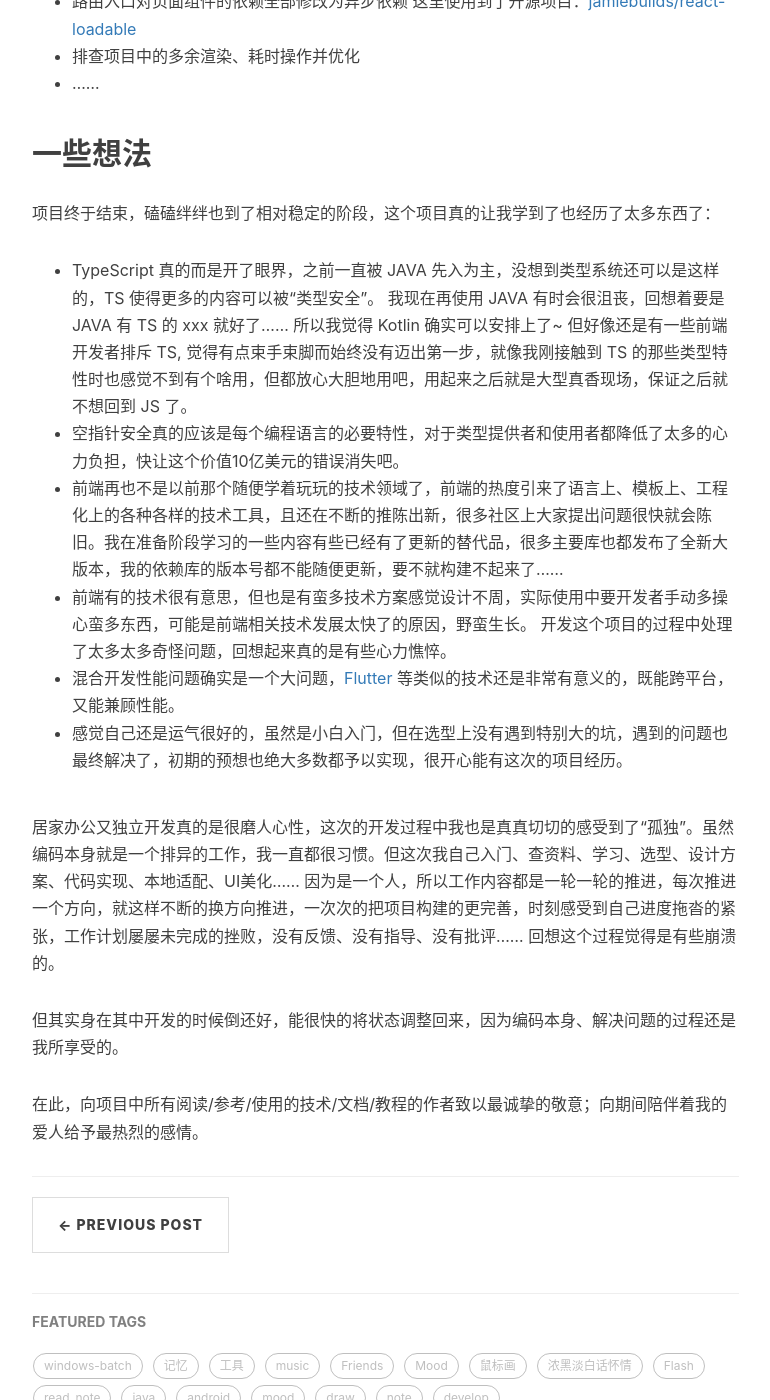
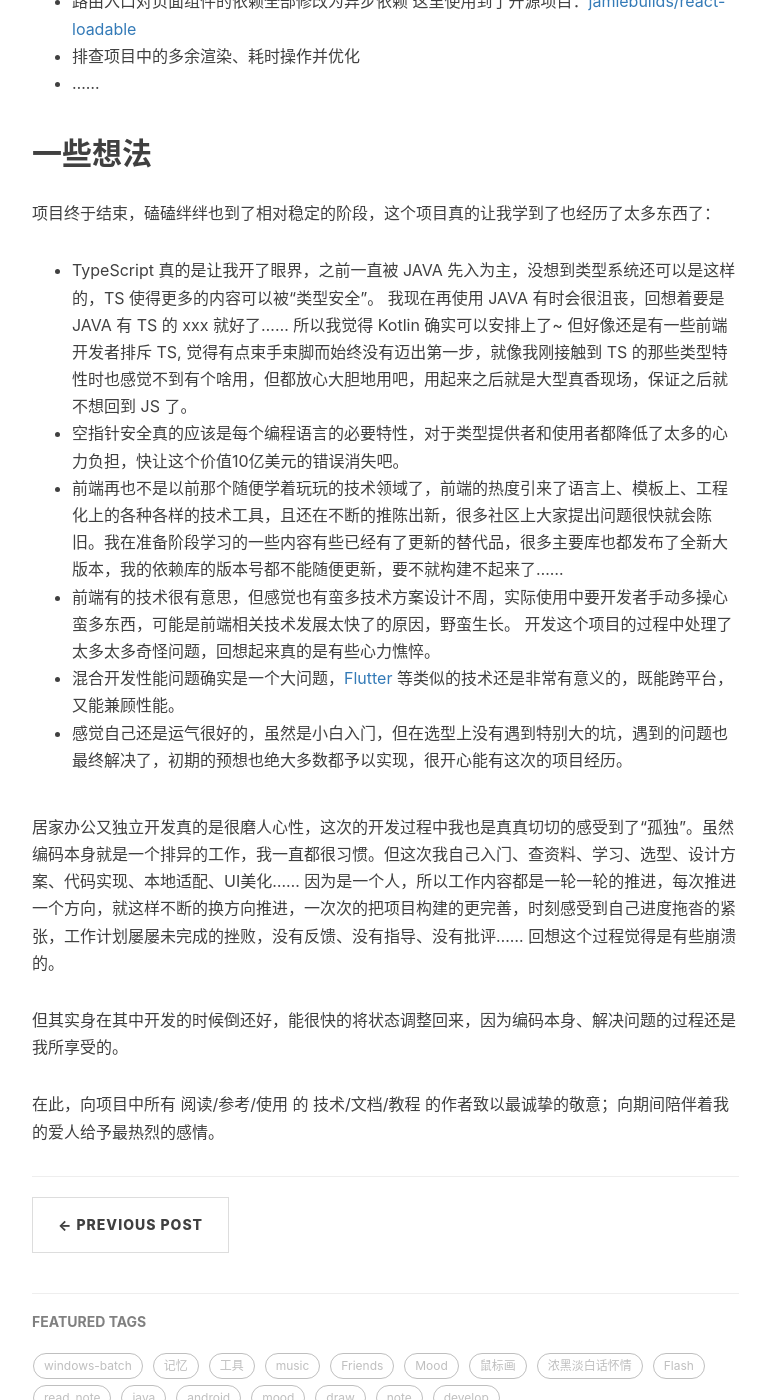
Before and after one commit to imfms/imfms.github.io, a Jekyll site: the page built from _posts/2022-07-05-my-first-web-hybird-project-experience.md, in a window 1280 px wide and 1400 px high, scrolled down 19192 px. Shown: the whole window, without its empty margins (233-1003 px from the left). Built offline with Jekyll 4.4.1, drawn with Linux system fonts in a browser that asks for light colours; nearby versions of some CDN libraries; comment, search, counter and statistics services are not loaded; some of the changed text lies outside the part shown.

Commit message:
first-hybird-project

```diff
--- a/_posts/2022-07-05-my-first-web-hybird-project-experience.md
+++ b/_posts/2022-07-05-my-first-web-hybird-project-experience.md
@@ -588,12 +588,12 @@ http {
 
 项目终于结束，磕磕绊绊也到了相对稳定的阶段，这个项目真的让我学到了也经历了太多东西了：
 
-- TypeScript 真的而是开了眼界，之前一直被 JAVA 先入为主，没想到类型系统还可以是这样的，TS 使得更多的内容可以被“类型安全”。
+- TypeScript 真的是让我开了眼界，之前一直被 JAVA 先入为主，没想到类型系统还可以是这样的，TS 使得更多的内容可以被“类型安全”。
   我现在再使用 JAVA 有时会很沮丧，回想着要是 JAVA 有 TS 的 xxx 就好了…… 所以我觉得 Kotlin 确实可以安排上了~
   但好像还是有一些前端开发者排斥 TS, 觉得有点束手束脚而始终没有迈出第一步，就像我刚接触到 TS 的那些类型特性时也感觉不到有个啥用，但都放心大胆地用吧，用起来之后就是大型真香现场，保证之后就不想回到 JS 了。
 - 空指针安全真的应该是每个编程语言的必要特性，对于类型提供者和使用者都降低了太多的心力负担，快让这个价值10亿美元的错误消失吧。
 - 前端再也不是以前那个随便学着玩玩的技术领域了，前端的热度引来了语言上、模板上、工程化上的各种各样的技术工具，且还在不断的推陈出新，很多社区上大家提出问题很快就会陈旧。我在准备阶段学习的一些内容有些已经有了更新的替代品，很多主要库也都发布了全新大版本，我的依赖库的版本号都不能随便更新，要不就构建不起来了……
-- 前端有的技术很有意思，但也是有蛮多技术方案感觉设计不周，实际使用中要开发者手动多操心蛮多东西，可能是前端相关技术发展太快了的原因，野蛮生长。
+- 前端有的技术很有意思，但感觉也有蛮多技术方案设计不周，实际使用中要开发者手动多操心蛮多东西，可能是前端相关技术发展太快了的原因，野蛮生长。
   开发这个项目的过程中处理了太多太多奇怪问题，回想起来真的是有些心力憔悴。
 - 混合开发性能问题确实是一个大问题，[Flutter](https://flutter.dev/) 等类似的技术还是非常有意义的，既能跨平台，又能兼顾性能。
 - 感觉自己还是运气很好的，虽然是小白入门，但在选型上没有遇到特别大的坑，遇到的问题也最终解决了，初期的预想也绝大多数都予以实现，很开心能有这次的项目经历。
@@ -602,4 +602,4 @@ http {
 
 但其实身在其中开发的时候倒还好，能很快的将状态调整回来，因为编码本身、解决问题的过程还是我所享受的。
 
-在此，向项目中所有阅读/参考/使用的技术/文档/教程的作者致以最诚挚的敬意；向期间陪伴着我的爱人给予最热烈的感情。
+在此，向项目中所有 阅读/参考/使用 的 技术/文档/教程 的作者致以最诚挚的敬意；向期间陪伴着我的爱人给予最热烈的感情。
```
Also changed, not shown: other parts of _posts/2022-07-05-my-first-web-hybird-project-experience.md (+3 -3 lines).
